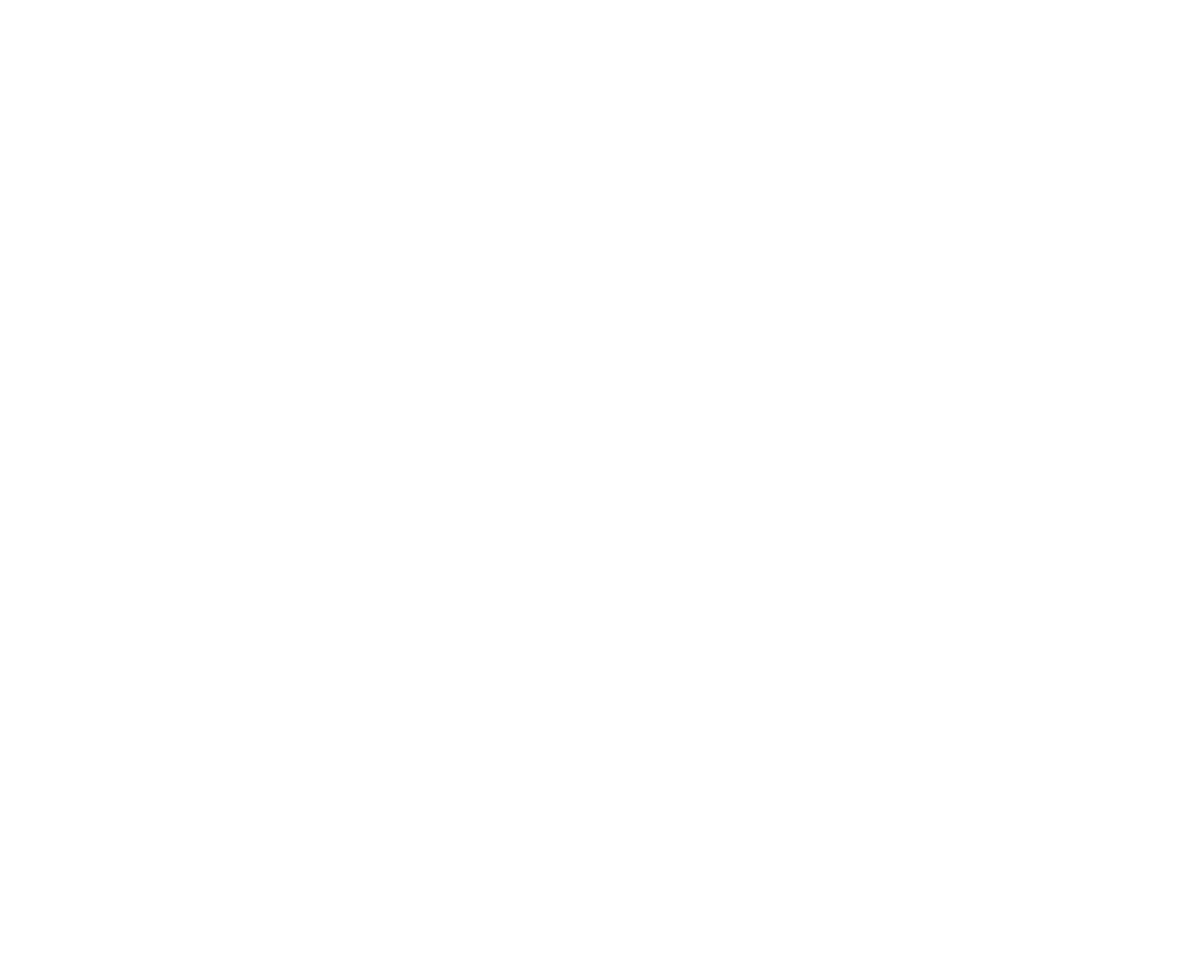
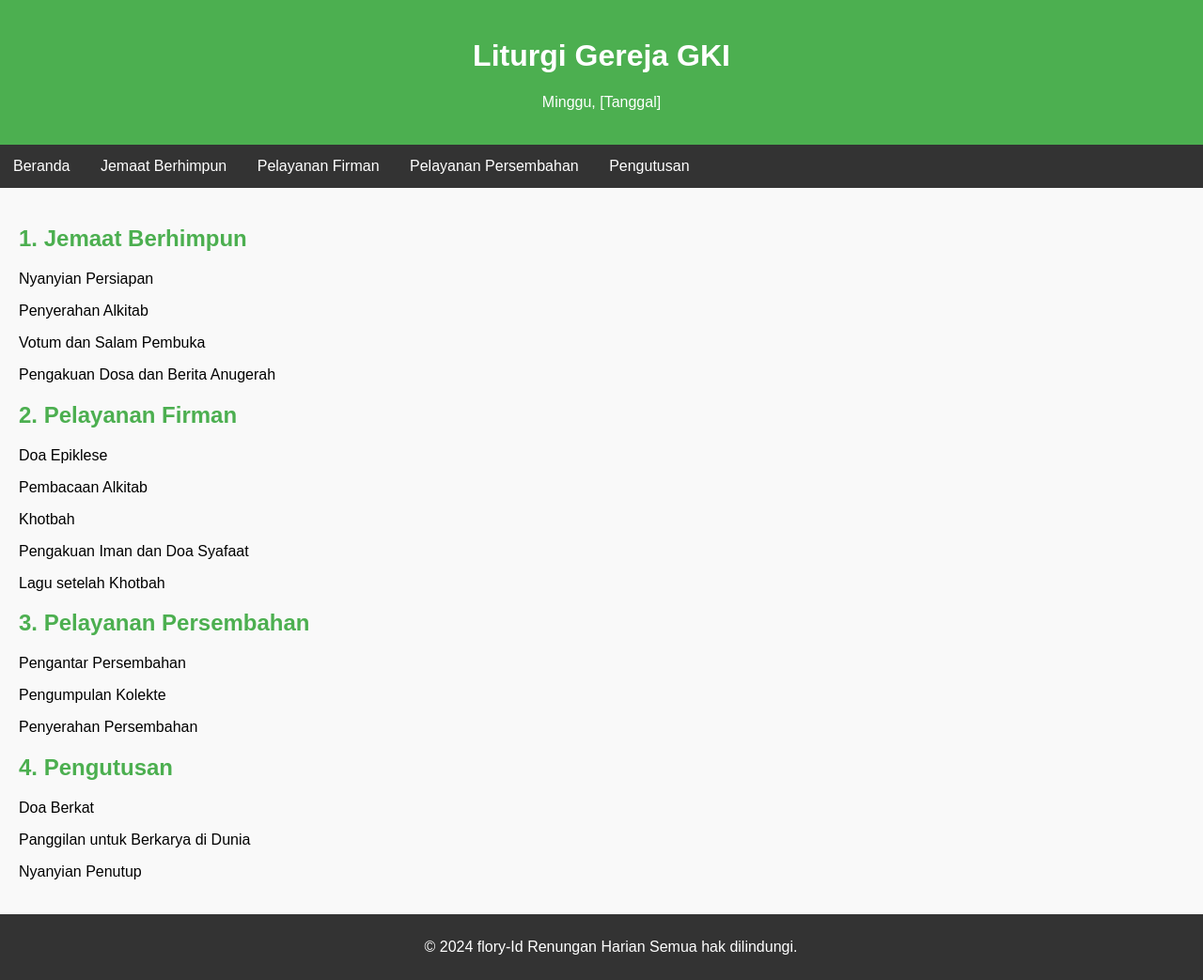
Before and after one commit to floryid/Renungan_Harian, a plain HTML site: page liturgigki.html in a window 1280 px wide. Shown: the whole page at 94% size. Before the commit the page ends 800 px from the top, so only its background shows below. Drawn offline with Linux system fonts and the light colour scheme.

Commit message:
first commit

```diff
--- a/css/style.css
+++ b/css/style.css
@@ -32,6 +32,7 @@ header {
     color: #3c3967;
 }
 .menu-harian a{
+    display: inline-block;
     color: rgb(230, 226, 220);
     text-decoration: none;
 }
@@ -100,6 +101,10 @@ ul li{
 .renungan-harian {
     padding: 20px;
     text-align: center;
+}
+.menu-harian a{
+    display: inline-block;
+    float: none;
 }
 .renungan-harian p{
     margin: 15px;
--- a/liturgigki.html
+++ b/liturgigki.html
@@ -0,0 +1,113 @@
+<!DOCTYPE html>
+<html lang="id">
+<head>
+    <meta charset="UTF-8">
+    <meta name="viewport" content="width=device-width, initial-scale=1.0">
+    <title>Liturgi Gereja GKI</title>
+    <link rel="stylesheet" href="https://cdnjs.cloudflare.com/ajax/libs/font-awesome/6.0.0-beta3/css/all.min.css">
+    <style>
+        body {
+            font-family: Arial, sans-serif;
+            margin: 0;
+            padding: 0;
+            background-color: #f9f9f9;
+        }
+        header {
+            background-color: #4CAF50;
+            color: white;
+            padding: 20px;
+            text-align: center;
+        }
+        nav {
+            background-color: #333;
+        }
+        nav a {
+            color: white;
+            padding: 14px ;
+            text-decoration: none;
+            display: inline-block;
+        }
+        nav a:hover {
+            background-color: #ddd;
+            color: black;
+            transition-delay: 0.5s;
+            border-radius: 5px;
+            font-size: 20px;
+            transition-duration: 0.3s;
+        }
+        .container {
+            padding: 20px;
+        }
+        h2 {
+            color: #4CAF50;
+        }
+        footer {
+            text-align: center;
+            padding: 10px;
+            background-color: #333;
+            color: white;
+            width: 100%;
+            bottom: 0;
+        }
+        @media (max-width: 600px) {
+            nav a {
+                float: none;
+                display: block;
+            }
+        }
+    </style>
+</head>
+<body>
+
+<header>
+    <h1>Liturgi Gereja GKI</h1>
+    <p>Minggu, [Tanggal]</p>
+</header>
+
+<nav>
+    <a href="index.html">Beranda</a>
+    <a href="#berhimpun">Jemaat Berhimpun</a>
+    <a href="#pelayanan-firman">Pelayanan Firman</a>
+    <a href="#pelayanan-persembahan">Pelayanan Persembahan</a>
+    <a href="#pengutusan">Pengutusan</a>
+</nav>
+
+<div class="container">
+    <section id="berhimpun">
+        <h2>1. Jemaat Berhimpun</h2>
+        <p>Nyanyian Persiapan</p>
+        <p>Penyerahan Alkitab</p>
+        <p>Votum dan Salam Pembuka</p>
+        <p>Pengakuan Dosa dan Berita Anugerah</p>
+    </section>
+
+    <section id="pelayanan-firman">
+        <h2>2. Pelayanan Firman</h2>
+        <p>Doa Epiklese</p>
+        <p>Pembacaan Alkitab</p>
+        <p>Khotbah</p>
+        <p>Pengakuan Iman dan Doa Syafaat</p>
+        <p>Lagu setelah Khotbah</p>
+    </section>
+
+    <section id="pelayanan-persembahan">
+        <h2>3. Pelayanan Persembahan</h2>
+        <p>Pengantar Persembahan</p>
+        <p>Pengumpulan Kolekte</p>
+        <p>Penyerahan Persembahan</p>
+    </section>
+
+    <section id="pengutusan">
+        <h2>4. Pengutusan</h2>
+        <p>Doa Berkat</p>
+        <p>Panggilan untuk Berkarya di Dunia</p>
+        <p>Nyanyian Penutup</p>
+    </section>
+</div>
+
+<footer>
+    <p>&copy; 2024 flory-Id Renungan Harian Semua hak dilindungi.</p>
+</footer>
+
+</body>
+</html>
```
Also changed, not shown: index.html (+1 -1 lines), liturgi.html (deleted).
